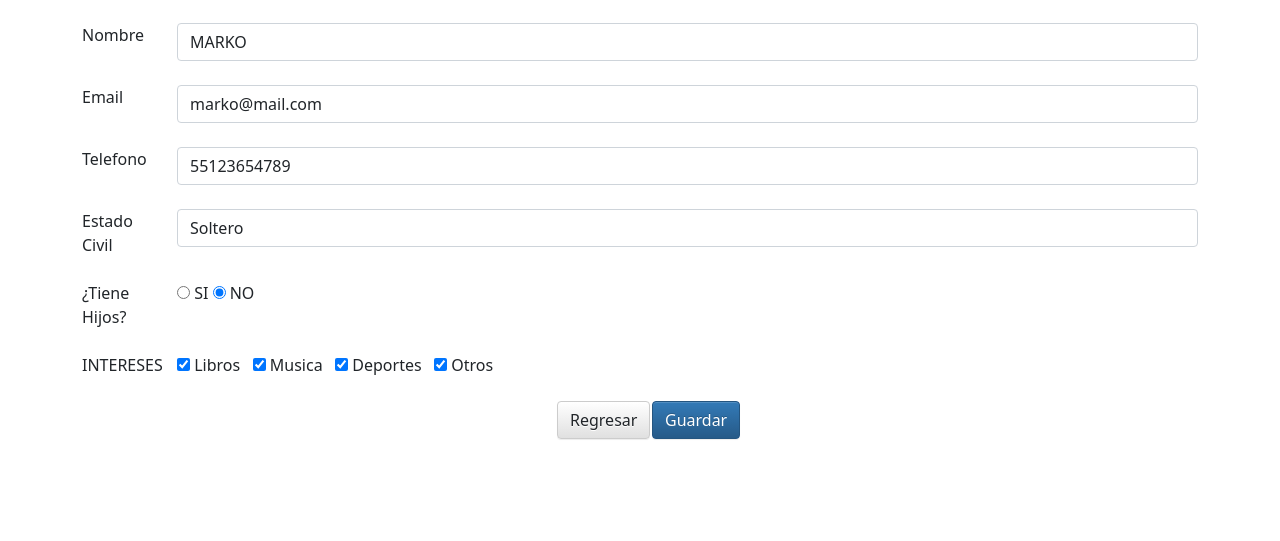
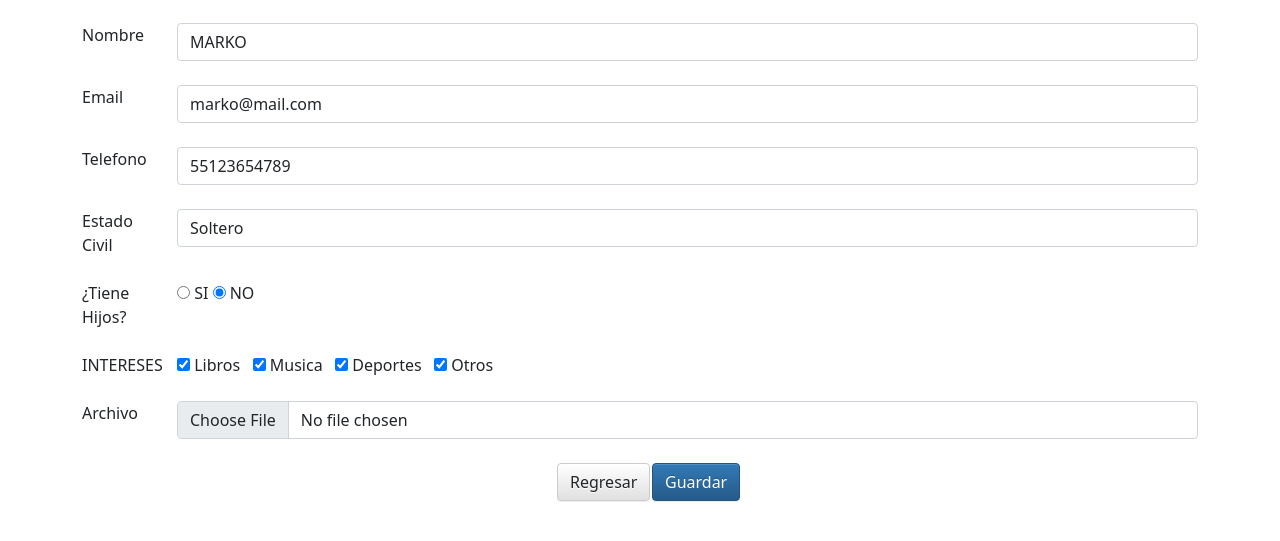
Before and after one commit to lestercoyoyjr/CRUD_personas, a PHP site: page /modificar.php?id=1 in a window 1280 px wide. Shown: the part 100-641 px from the top of the page. Run offline with PHP 8.4, Linux system fonts and the light colour scheme; data comes from the database, SQL or seed files in the repository; some libraries are stand-ins or nearby versions.

Commit message:
image works, keep working on modificar.php

```diff
--- a/modificar.php
+++ b/modificar.php
@@ -31,7 +31,7 @@
 
             <!--Formulario-->
             <!--Metodo en PHP para enviar el formulario-->
-            <form class="form-horizontal" method="POST" action="update.php" autocomplete="off">
+            <form class="form-horizontal" method="POST" action="guardar.php" enctype="multipart/form-data" autocomplete="off">
                 <br>
                 <!--Nombre-->
                 <div class="row">
@@ -116,6 +116,34 @@
                     </div>
                 </div>
                 <br>
+
+                <!--Subir imagen-->
+                <div class="row">
+                    <div class="col-sm-1">
+                        <label for="archivo" class="col-sm-2 control-label">Archivo</label>
+                    </div>
+					<div class="col-sm-11">
+						<input type="file" class="form-control" id="archivo" name="archivo">
+                        <!-- modificar imagen -->
+
+                        <?php
+                            $path = "files/".$id;
+                            if(file_exists($path)){
+                                $directorio = opendir($path);
+                                while($archivo = readdir($directorio))
+                                {
+                                    if(!is_dir($archivo)){
+                                        echo "<div data = '".$path."/".$archivo."'><a href='".$path."/".$archivo."'title='Ver archivo adjunto'><span class = 'glyphicon glyphicon-picture'></span></a>";
+                                        echo "$archivo <a href='#' class = 'delete' title = 'Ver Archivo Adjunto'><span class = 'glyphicon glyphicon-trash' aria-hidden = 'true'></span></a></div>";
+                                        echo "<img src='files/$id/$archivo' width='300'/>";
+                                    }
+                                }
+                            }
+                        ?>
+					</div>
+			    </div>
+                <br>
+
                 <!--Guardar y Regresar-->
                 <div class="row">
                     <!--La primera solo sirve para tabular-->
```
Also changed, not shown: guardar.php (+9 -13 lines), files/64/descarga.png (added), files/65/PPT305BT-0-2.jpg (added).
